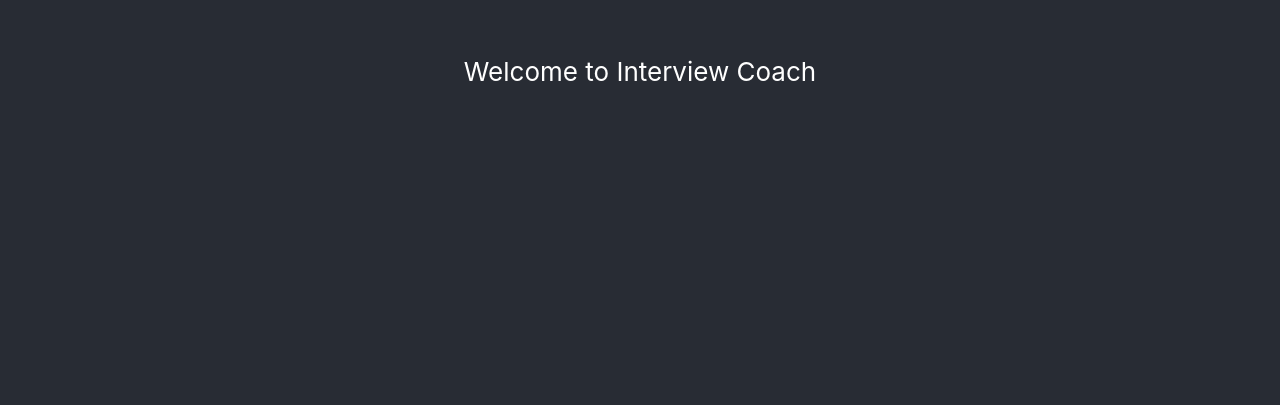
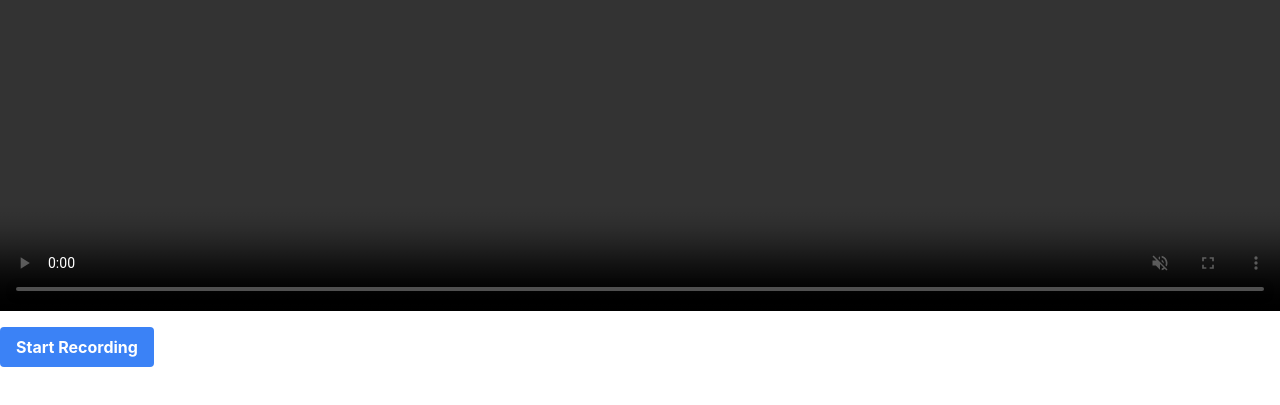
Before and after one commit to szhuang21/InterviewCoach, a React (Create React App) app in the folder frontend/: page / in a window 1280 px wide. Shown: the part 329-734 px from the top of the page. Built offline with nearby package versions, Linux system fonts and the light colour scheme.

Commit message:
frontend boilerplate

```diff
--- a/frontend/package.json
+++ b/frontend/package.json
@@ -8,6 +8,8 @@
     "@testing-library/user-event": "^13.5.0",
     "react": "^18.2.0",
     "react-dom": "^18.2.0",
+    "react-hook-form": "^7.44.3",
+    "react-router-dom": "^5.2.0",
     "react-scripts": "5.0.1",
     "web-vitals": "^2.1.4"
   },
--- a/frontend/src/App.css
+++ b/frontend/src/App.css
@@ -14,14 +14,14 @@
 }
 
 .App-header {
-  background-color: #282c34;
+  /* background-color: #282c34; */
   min-height: 100vh;
   display: flex;
   flex-direction: column;
   align-items: center;
   justify-content: center;
   font-size: calc(10px + 2vmin);
-  color: white;
+  color: black;
 }
 
 .App-link {
--- a/frontend/src/App.js
+++ b/frontend/src/App.js
@@ -1,15 +1,19 @@
-import logo from './logo.svg';
-import './App.css';
+import "./App.css";
+import { BrowserRouter as Router, Route, Switch } from "react-router-dom";
+import Home from "./pages/Home";
 
+/**
+ * provides routing to different pages
+ */
 function App() {
   return (
-    <div className="App">
-      <header className="App-header">
-        <p>
-          Welcome to Interview Coach
-        </p>
-      </header>
-    </div>
+    <Router>
+      <Switch>
+        <Route exact path="/">
+          <Home />
+        </Route>
+      </Switch>
+    </Router>
   );
 }
 
--- /dev/null
+++ b/frontend/src/components/Video.js
@@ -0,0 +1,93 @@
+import React, { useRef, useState } from "react";
+
+function Video() {
+  const videoRef = useRef(null);
+  const [recordedVideo, setRecordedVideo] = useState(null);
+  const [recording, setRecording] = useState(false);
+
+  const handleStartRecording = () => {
+    setRecording(true);
+    videoRef.current.srcObject = null;
+    videoRef.current.src = null;
+    navigator.mediaDevices
+      .getUserMedia({ video: true, audio: true })
+      .then((stream) => {
+        videoRef.current.srcObject = stream;
+        videoRef.current.play();
+      })
+      .catch((error) => {
+        console.error("Error accessing media devices:", error);
+      });
+  };
+
+  const handleStopRecording = () => {
+    setRecording(false);
+    const stream = videoRef.current.srcObject;
+    const tracks = stream.getTracks();
+    tracks.forEach((track) => {
+      track.stop();
+    });
+    const recordedBlob = new Blob(recordedChunks, { type: "video/webm" });
+    setRecordedVideo(URL.createObjectURL(recordedBlob));
+  };
+
+  const recordedChunks = [];
+  const handleDataAvailable = (event) => {
+    if (event.data.size > 0) {
+      recordedChunks.push(event.data);
+    }
+  };
+
+  return (
+    <div>
+      <div className="mb-4">
+        <video
+          ref={videoRef}
+          className="w-full"
+          muted
+          controls
+          playsInline
+        ></video>
+      </div>
+      {recordedVideo && (
+        <div>
+          <p>Recorded video:</p>
+          <video
+            src={recordedVideo}
+            className="w-1/2"
+            controls
+            loop
+            playsInline
+          ></video>
+        </div>
+      )}
+      {!recording ? (
+        <button
+          onClick={handleStartRecording}
+          className="bg-blue-500 hover:bg-blue-700 text-white font-bold py-2 px-4 rounded"
+        >
+          Start Recording
+        </button>
+      ) : (
+        <button
+          onClick={handleStopRecording}
+          className="bg-red-500 hover:bg-red-700 text-white font-bold py-2 px-4 rounded"
+        >
+          Stop Recording
+        </button>
+      )}
+    </div>
+  );
+}
+
+export default Video;
+
+// function Video() {
+//   return (
+//     <div>
+//       <div>Video</div>
+//     </div>
+//   );
+// }
+
+// export default Video;
--- /dev/null
+++ b/frontend/src/pages/Home.js
@@ -0,0 +1,13 @@
+import Video from "../components/Video";
+
+function HomePage() {
+  return (
+    <div>
+      <div>
+        <Video />
+      </div>
+    </div>
+  );
+}
+
+export default HomePage;
```
Also changed, not shown: 1 other file (tests, documents, lock files or other folders).
